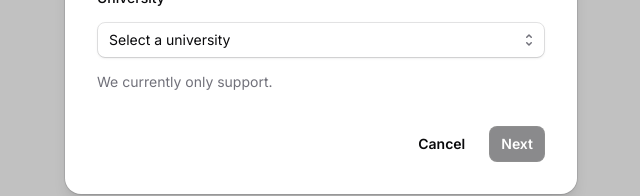
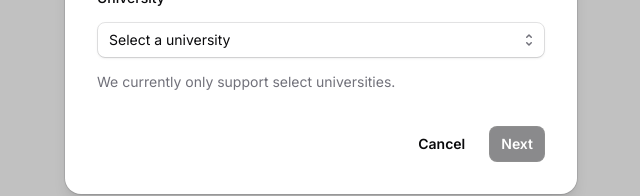
Before and after one commit to pierre-jezegou/kys, a Next.js app in the folder web/: page /verify/fill-details in a window 1280 px wide. Shown: the part 334-530 px from the top of the page, without its empty margins (319-959 px from the left). Built offline with nearby package versions, Linux system fonts and the light colour scheme.

Commit message:
Update text on details screen

```diff
--- a/web/src/app/verify/fill-details/page.tsx
+++ b/web/src/app/verify/fill-details/page.tsx
@@ -1,5 +1,11 @@
 "use client";
-import { useState, useCallback } from "react";
+import { Button } from "@/components/catalyst/button";
+import {
+  DialogActions,
+  DialogBody,
+  DialogDescription,
+  DialogTitle,
+} from "@/components/catalyst/dialog";
 import {
   Description,
   Field,
@@ -7,15 +13,9 @@ import {
   Label,
 } from "@/components/catalyst/fieldset";
 import { Input } from "@/components/catalyst/input";
-import { Button } from "@/components/catalyst/button";
+import { Select } from "@/components/catalyst/select";
 import { useRouter } from "next/navigation";
-import {
-  DialogActions,
-  DialogBody,
-  DialogDescription,
-  DialogTitle,
-} from "@/components/catalyst/dialog";
-import { Select } from "@/components/catalyst/select";
+import { useCallback, useState } from "react";
 
 const universities = [
   "Universitat Politècnica de Catalunya",
@@ -31,10 +31,7 @@ export default function FillDetails() {
 
   const handleSubmit = useCallback(
     (event) => {
-      // To prevent the form from redirecting the page
       event.preventDefault();
-
-
 
       router.push("/verify/upload-selfie");
     },
@@ -66,7 +63,9 @@ export default function FillDetails() {
                   <option key={university}>{university}</option>
                 ))}
               </Select>
-              <Description>We currently only support.</Description>
+              <Description>
+                We currently only support select universities.
+              </Description>
             </Field>
           </FieldGroup>
         </form>
```
